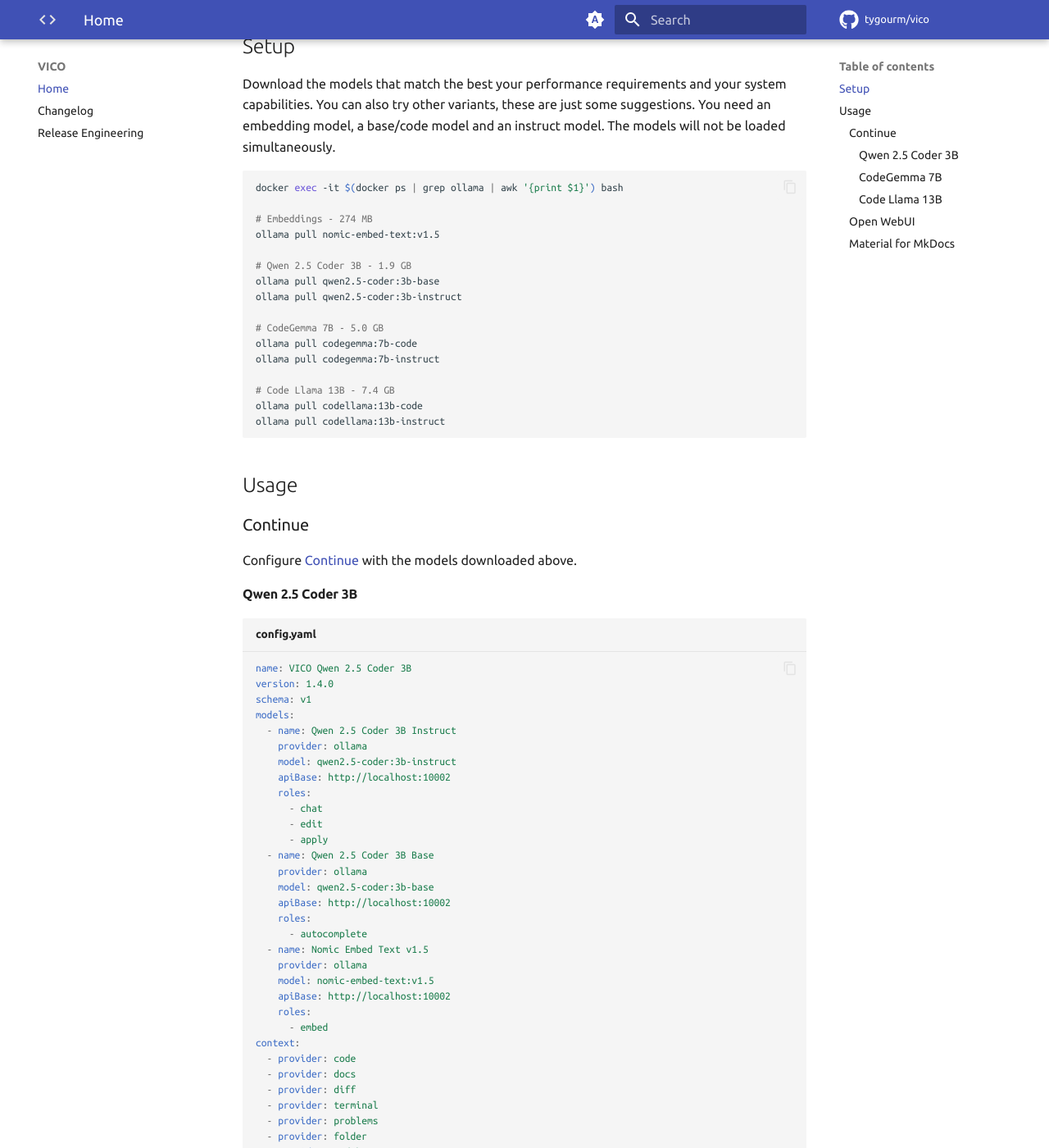
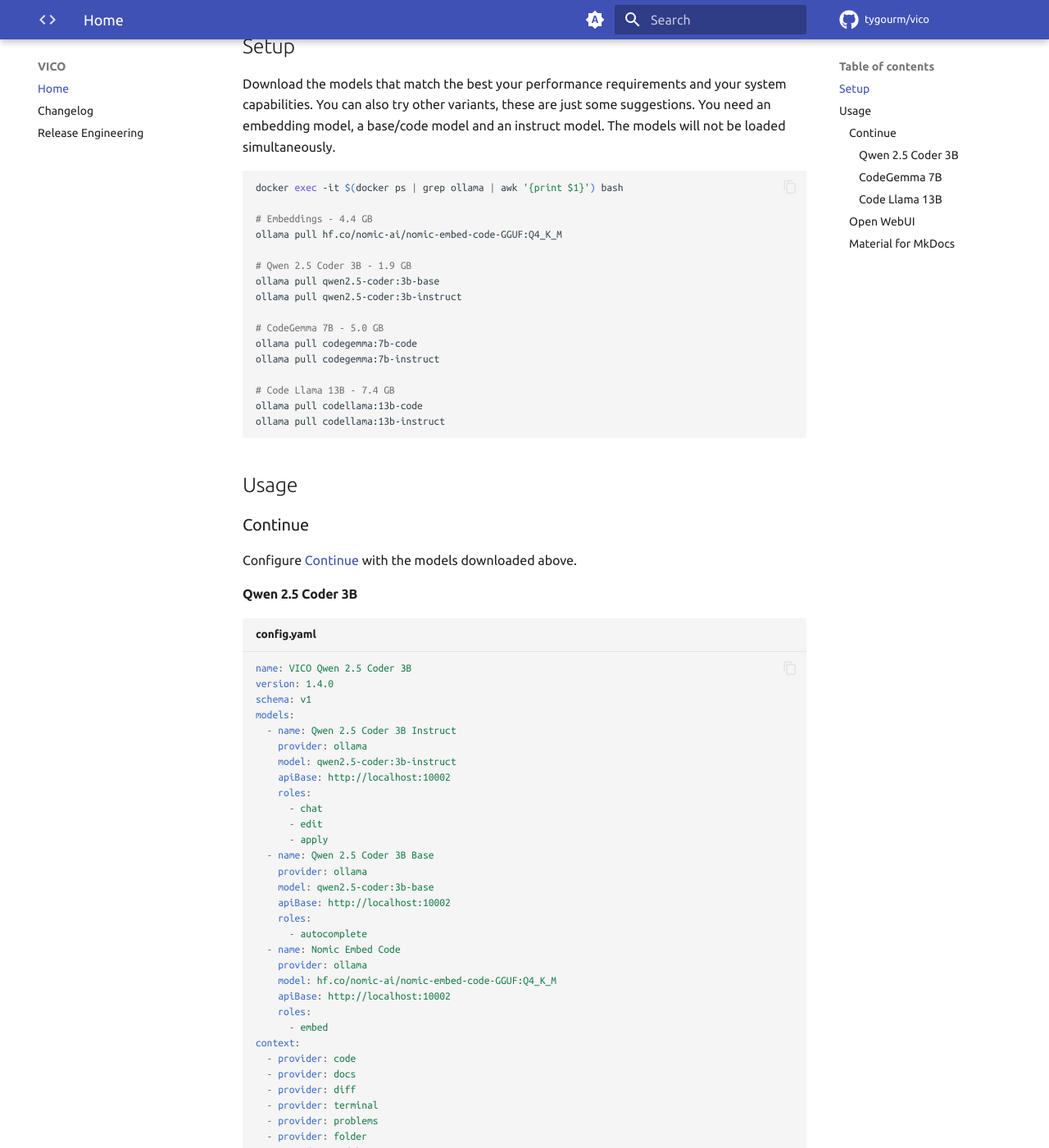
Before and after one commit to tygourm/vico, an MkDocs documentation site: the page built from docs/index.md, in a window 1280 px wide and 1400 px high, scrolled down 232 px. Shown: the whole window at 82% size. Built offline with MkDocs 1.6.1 and Material for MkDocs 9.7.7, drawn with Linux system fonts in a browser that asks for light colours; plug-ins that fetch from the network failed and are left out; comment, search, counter and statistics services are not loaded; some of the changed text lies outside the part shown.

Commit message:
🎨 Better embeddings model

````diff
--- a/config.codegemma.yaml
+++ b/config.codegemma.yaml
@@ -16,9 +16,9 @@ models:
     apiBase: http://localhost:10002
     roles:
       - autocomplete
-  - name: Nomic Embed Text v1.5
+  - name: Nomic Embed Code
     provider: ollama
-    model: nomic-embed-text:v1.5
+    model: hf.co/nomic-ai/nomic-embed-code-GGUF:Q4_K_M
     apiBase: http://localhost:10002
     roles:
       - embed
--- a/config.codellama.yaml
+++ b/config.codellama.yaml
@@ -16,9 +16,9 @@ models:
     apiBase: http://localhost:10002
     roles:
       - autocomplete
-  - name: Nomic Embed Text v1.5
+  - name: Nomic Embed Code
     provider: ollama
-    model: nomic-embed-text:v1.5
+    model: hf.co/nomic-ai/nomic-embed-code-GGUF:Q4_K_M
     apiBase: http://localhost:10002
     roles:
       - embed
--- a/config.qwencoder.yaml
+++ b/config.qwencoder.yaml
@@ -16,9 +16,9 @@ models:
     apiBase: http://localhost:10002
     roles:
       - autocomplete
-  - name: Nomic Embed Text v1.5
+  - name: Nomic Embed Code
     provider: ollama
-    model: nomic-embed-text:v1.5
+    model: hf.co/nomic-ai/nomic-embed-code-GGUF:Q4_K_M
     apiBase: http://localhost:10002
     roles:
       - embed
--- a/docker-compose.yaml
+++ b/docker-compose.yaml
@@ -12,7 +12,7 @@ services:
       ENABLE_EVALUATION_ARENA_MODELS: False
       OLLAMA_BASE_URL: http://ollama:11434
       RAG_EMBEDDING_ENGINE: ollama
-      RAG_EMBEDDING_MODEL: nomic-embed-text:v1.5
+      RAG_EMBEDDING_MODEL: hf.co/nomic-ai/nomic-embed-code-GGUF:Q4_K_M
 
   mkdocs:
     image: squidfunk/mkdocs-material:9.6.15
--- a/docs/index.md
+++ b/docs/index.md
@@ -13,8 +13,8 @@ model. The models will not be loaded simultaneously.
 ```bash
 docker exec -it $(docker ps | grep ollama | awk '{print $1}') bash
 
-# Embeddings - 274 MB
-ollama pull nomic-embed-text:v1.5
+# Embeddings - 4.4 GB
+ollama pull hf.co/nomic-ai/nomic-embed-code-GGUF:Q4_K_M
 
 # Qwen 2.5 Coder 3B - 1.9 GB
 ollama pull qwen2.5-coder:3b-base
````
Also changed, not shown: docs/CHANGELOG.md (+6 -0 lines).
